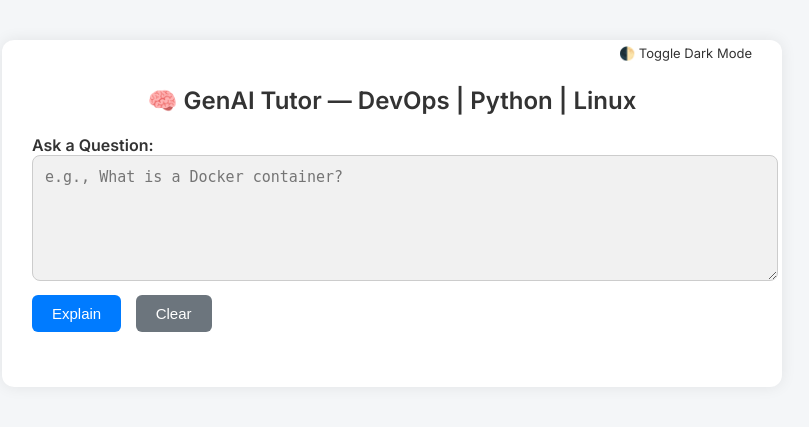
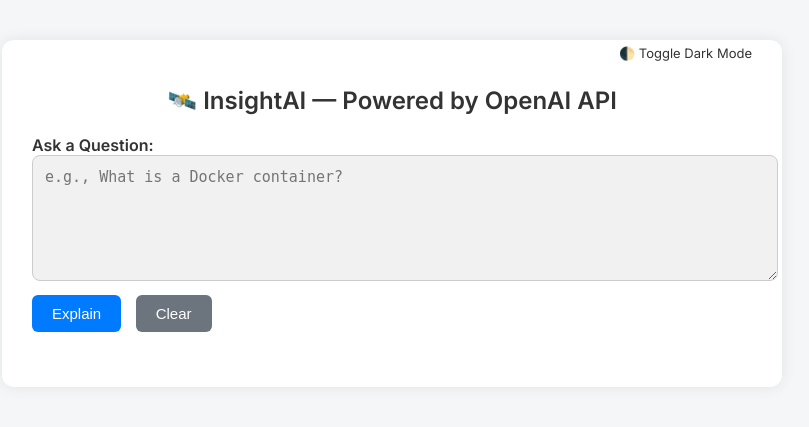
Before and after one commit to DevopsProjects1999/Devops_Integration_project, a Flask app: page / in a window 1280 px wide. Shown: the top 427 px of the page, without its empty margins (248-1057 px from the left). Run offline with Flask 3, Linux system fonts and the light colour scheme.

Commit message:
Release v1.0

```diff
--- a/templates/index.html
+++ b/templates/index.html
@@ -135,7 +135,7 @@
 <body class="{{ 'dark' if request.cookies.get('theme') == 'dark' else '' }}">
     <div class="container">
         <span class="toggle-dark" onclick="toggleTheme()">🌓 Toggle Dark Mode</span>
-        <h1>🧠 GenAI Tutor — DevOps | Python | Linux</h1>
+        <h1>🛰️ InsightAI — Powered by OpenAI API</h1>
 
         <form method="post" id="qa-form">
             <label for="question"><strong>Ask a Question:</strong></label>
```
